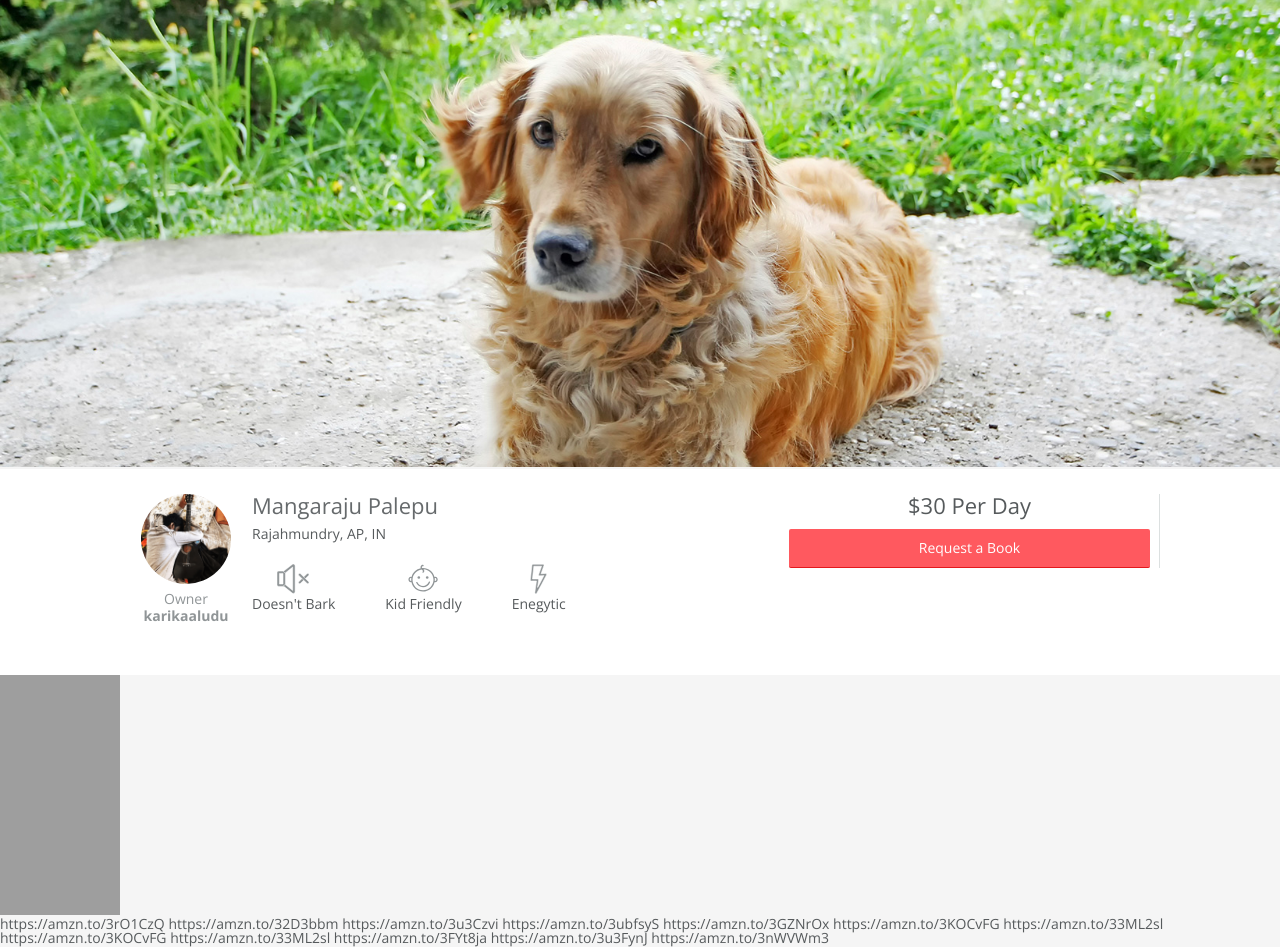
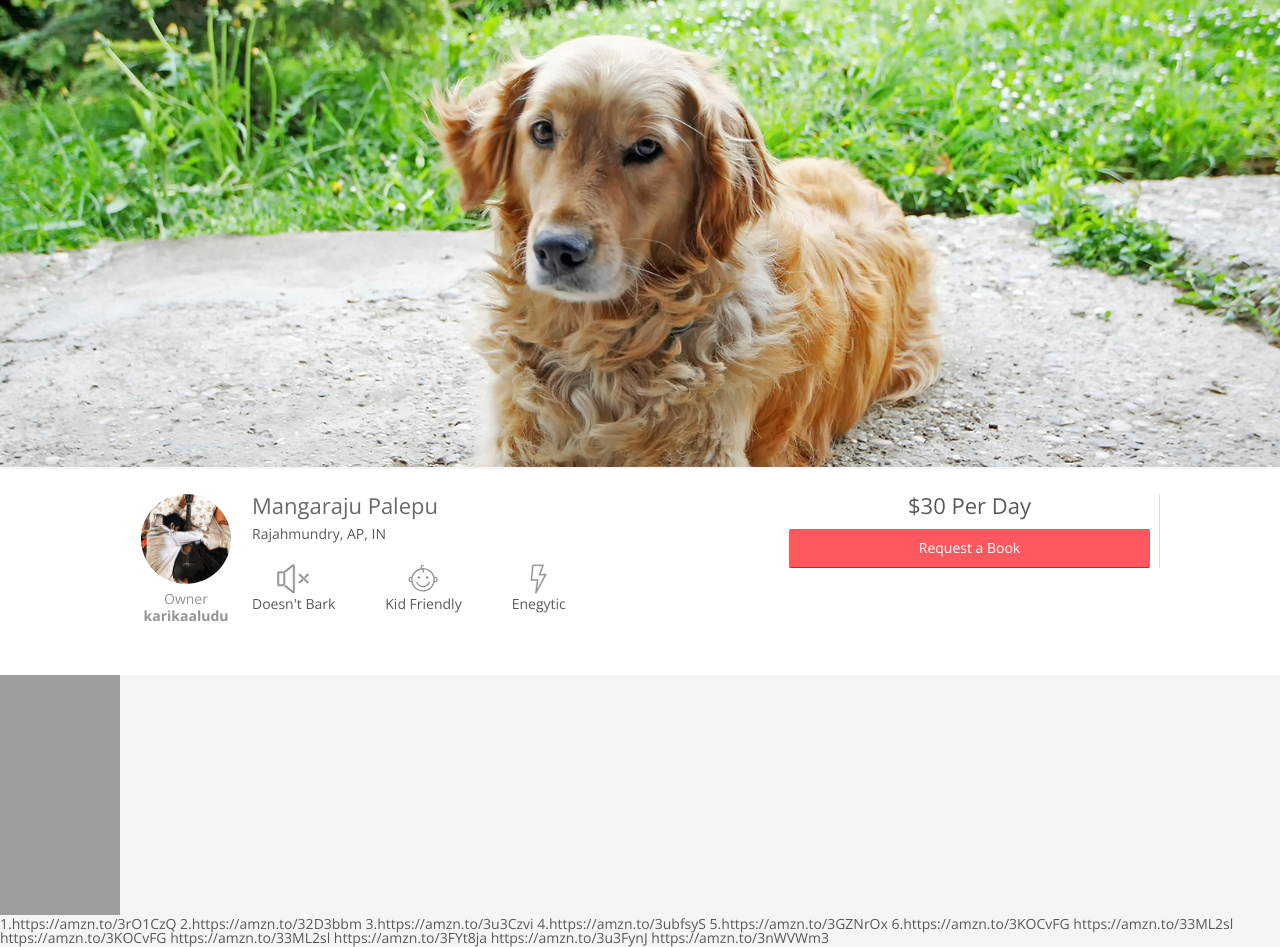
Before and after one commit to karikala/karikala.github.io, a plain HTML site: page index.html in a window 1280 px wide. Shown: the part 63-1010 px from the top of the page. Drawn offline with nearby package versions, Linux system fonts and the light colour scheme; grey boxes are pictures that could not be loaded; a script that the page names is missing.

Commit message:
Update index.html
testing links

```diff
--- a/index.html
+++ b/index.html
@@ -71,17 +71,17 @@
     <iframe style="width:120px;height:240px;" marginwidth="0" marginheight="0" scrolling="no" frameborder="0" src="//ws-in.amazon-adsystem.com/widgets/q?ServiceVersion=20070822&OneJS=1&Operation=GetAdHtml&MarketPlace=IN&source=ac&ref=tf_til&ad_type=product_link&tracking_id=somaraju00-21&marketplace=amazon&amp;region=IN&placement=B073VNX8XG&asins=B073VNX8XG&linkId=b8446aabb5d92882f510cb458e6de6e0&show_border=false&link_opens_in_new_window=false&price_color=333333&title_color=0066C0&bg_color=FFFFFF">
     </iframe>
 <p>
-  https://amzn.to/3rO1CzQ
+  1.https://amzn.to/3rO1CzQ
 
-https://amzn.to/32D3bbm
+2.https://amzn.to/32D3bbm
 
-https://amzn.to/3u3Czvi
+3.https://amzn.to/3u3Czvi
 
-https://amzn.to/3ubfsyS
+4.https://amzn.to/3ubfsyS
 
-https://amzn.to/3GZNrOx
+5.https://amzn.to/3GZNrOx
 
-https://amzn.to/3KOCvFG
+6.https://amzn.to/3KOCvFG
 
 https://amzn.to/33ML2sl
 
```
